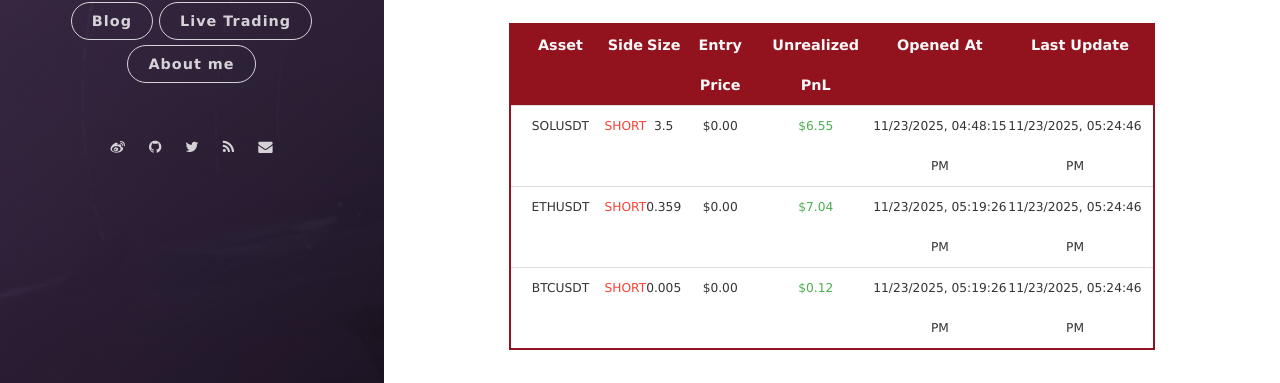
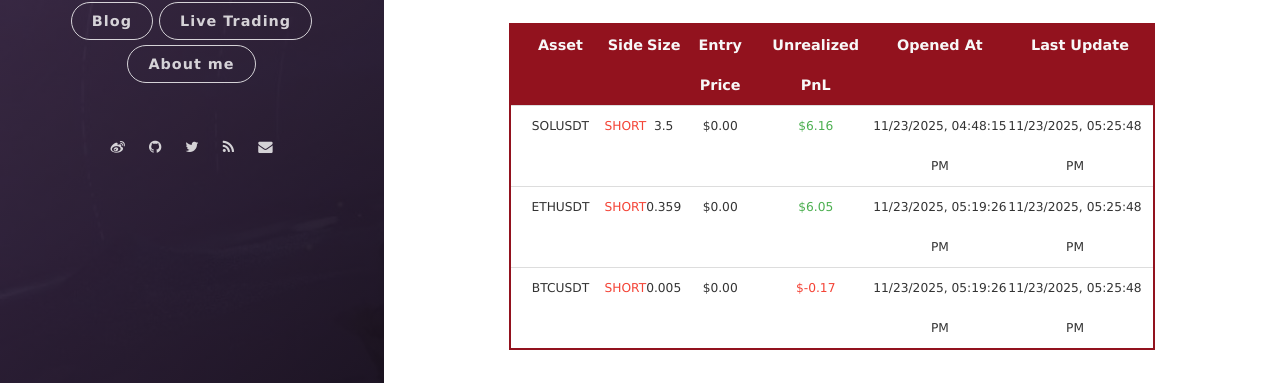
Before and after one commit to leeyegy/leeyegy.github.io, a Jekyll site: the page built from live-trading.html, in a window 1280 px wide and 1026 px high. Shown: the part 576-959 px from the top of the window. Built offline with Jekyll 4.4.1, drawn with Linux system fonts in a browser that asks for light colours; nearby versions of some CDN libraries.

Commit message:
AccountMonitor: refresh positions 2025-11-24T01:25:48+08:00

```diff
--- a/assets/data/binance/positions.json
+++ b/assets/data/binance/positions.json
@@ -4,26 +4,26 @@
     "side": "SHORT",
     "size": 3.5,
     "entryPrice": 0.0,
-    "unrealizedPnl": 6.545,
+    "unrealizedPnl": 6.15868613,
     "openedAt": "2025-11-24T00:48:15+08:00",
-    "reportedAt": "2025-11-24T01:24:46+08:00"
+    "reportedAt": "2025-11-24T01:25:48+08:00"
   },
   {
     "symbol": "ETHUSDT",
     "side": "SHORT",
     "size": 0.359,
     "entryPrice": 0.0,
-    "unrealizedPnl": 7.03603999,
+    "unrealizedPnl": 6.05089112,
     "openedAt": "2025-11-24T01:19:26+08:00",
-    "reportedAt": "2025-11-24T01:24:46+08:00"
+    "reportedAt": "2025-11-24T01:25:48+08:00"
   },
   {
     "symbol": "BTCUSDT",
     "side": "SHORT",
     "size": 0.005,
     "entryPrice": 0.0,
-    "unrealizedPnl": 0.12024681,
+    "unrealizedPnl": -0.17175489,
     "openedAt": "2025-11-24T01:19:26+08:00",
-    "reportedAt": "2025-11-24T01:24:46+08:00"
+    "reportedAt": "2025-11-24T01:25:48+08:00"
   }
 ]
```
